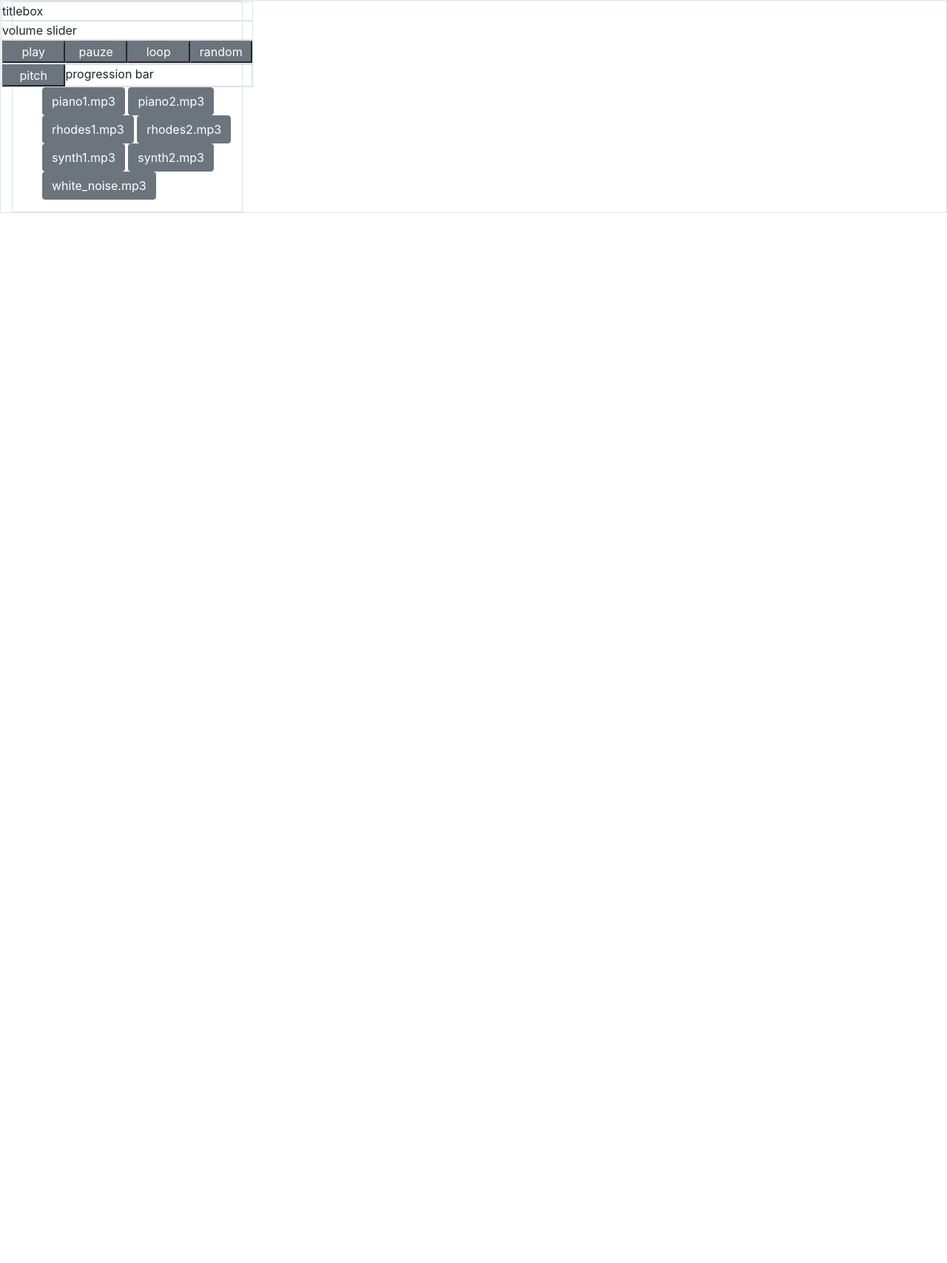
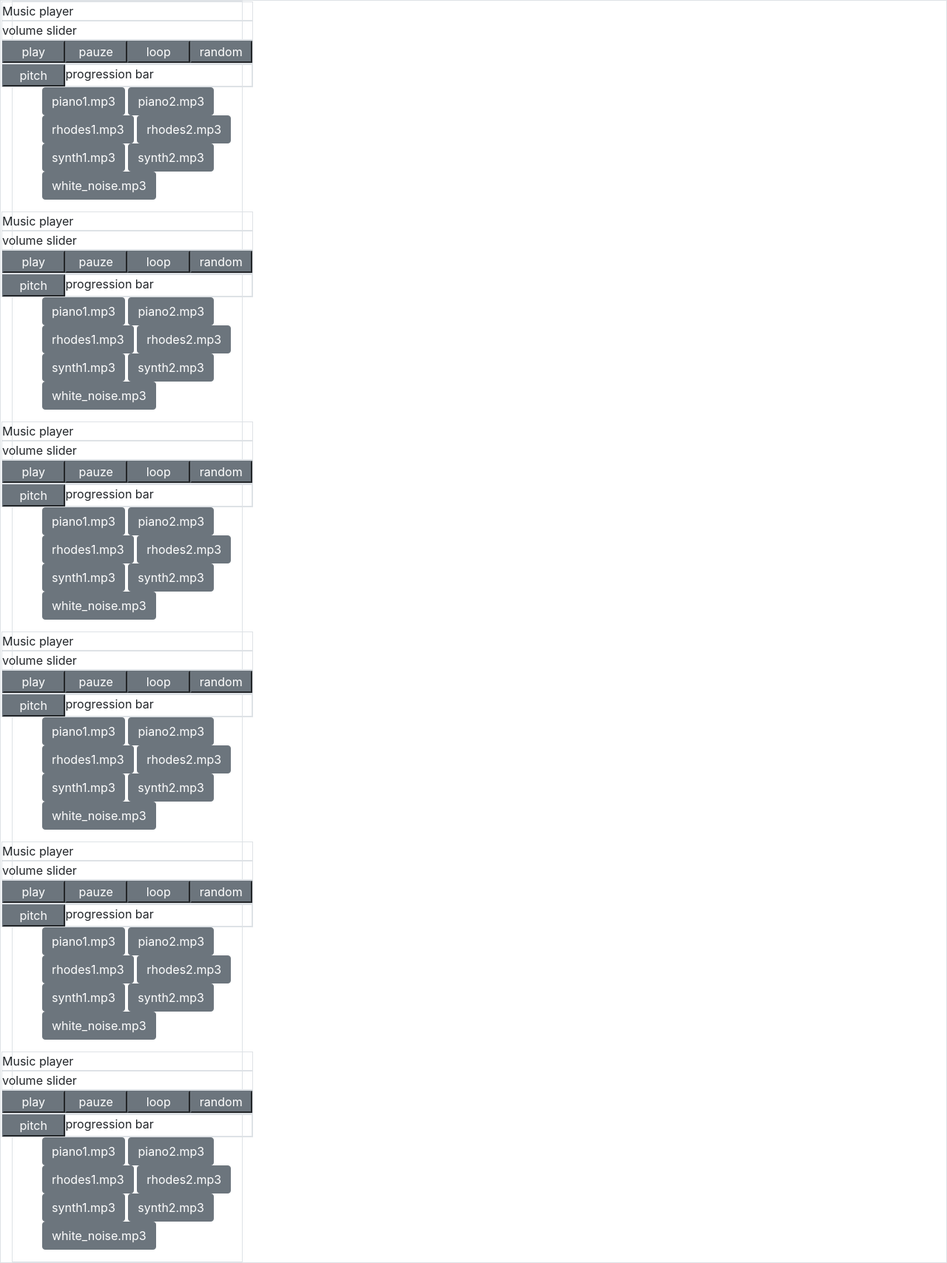
Before and after one commit to andre7455/StoterSoundSystem, a PHP site: page / in a window 1280 px wide. Shown: the whole page at 74% size. Before the commit the page ends 288 px from the top, so only its background shows below. Run offline with PHP 8.4, Linux system fonts and the light colour scheme.

Commit message:
few new funcitons

```diff
--- a/Main.js
+++ b/Main.js
@@ -1,11 +1,19 @@
-    var muziek['kaas', "kas"];
-
-    function Selector(playerId, songId){
-    //check
-    console.log(songId);
-
-    //i want to disable the button after clicking it
-    this.disabled = true;
 
 
+    //song selector and title changer
+    function Selector(playerId, songId){
+    let muziek = ['piano1', 'piano2', 'rhodes1', 'rodes2', 'synth1', 'synth2', 'white_noise' ];
+
+    console.log('button' + playerId + songId);
+    //change song title
+    document.getElementById('Titlebox' + playerId).innerHTML = muziek[songId];
+
+    //cahnge button to green
+    document.getElementById('button' + playerId + songId).classList.remove('btn-secondary');
+    document.getElementById('button' + playerId + songId).classList.add('btn-success');
+
+
+
+
+    console.log('button' + playerId + songId);
     }
--- a/index.php
+++ b/index.php
@@ -11,15 +11,23 @@
     <script src="https://cdn.jsdelivr.net/npm/bootstrap@4.6.0/dist/js/bootstrap.bundle.min.js"
             integrity="sha384-Piv4xVNRyMGpqkS2by6br4gNJ7DXjqk09RmUpJ8jgGtD7zP9yug3goQfGII0yAns"
             crossorigin="anonymous"></script>
+    <script src="Main.js"></script>
     <title>Stoter Sound System</title>
 </head>
 <body>
+
 <div class="border container-fluid w-100 "> <!-- pannel -->
     <div class="border w-25"> <!-- player -->
-        <div class="border row">
-            <a>titlebox</a>
+
+<?php
+    //$i is de player de
+// nummers zijn player nummers
+    for ($i = 0; $i <= 5; $i++){
+    echo '
+    <div class="border row">
+            <a id="Titlebox'. $i .'">Music player</a>
         </div>
-        <div class="border row"> <!-- volume slider -->
+        <div class="border row" > <!-- volume slider -->
             <a>volume slider</a>
         </div>
         <div class="border row"> <!-- play/pauze/loop/random -->
@@ -34,18 +42,23 @@
         </div>
         <div> <!-- music selection box -->
             <ul>
-                <button class="btn btn-secondary" onclick="Selector(1, 0), this">piano1.mp3</button>
-                <button class="btn btn-secondary" onclick="Selector(1, 1)">piano2.mp3</button>
-                <button class="btn btn-secondary" onclick="Selector(1, 2)">rhodes1.mp3</button>
-                <button class="btn btn-secondary" onclick="Selector(1, 3)">rhodes2.mp3</button>
-                <button class="btn btn-secondary" onclick="Selector(1, 4)">synth1.mp3</button>
-                <button class="btn btn-secondary" onclick="Selector(1, 5)">synth2.mp3</button>
-                <button class="btn btn-secondary" onclick="Selector(1, 6)">white_noise.mp3</button>
+                <button id="button'. $i .'0" class="btn btn-secondary" onclick="Selector('. $i .', 0)">piano1.mp3</button>
+                <button id="button'. $i .'1" class="btn btn-secondary" onclick="Selector('. $i .', 1)">piano2.mp3</button>
+                <button id="button'. $i .'2" class="btn btn-secondary" onclick="Selector('. $i .', 2)">rhodes1.mp3</button>
+                <button id="button'. $i .'3" class="btn btn-secondary" onclick="Selector('. $i .', 3)">rhodes2.mp3</button>
+                <button id="button'. $i .'4" class="btn btn-secondary" onclick="Selector('. $i .', 4)">synth1.mp3</button>
+                <button id="button'. $i .'5" class="btn btn-secondary" onclick="Selector('. $i .', 5)">synth2.mp3</button>
+                <button id="button'. $i .'6" class="btn btn-secondary" onclick="Selector('. $i .', 6)">white_noise.mp3</button>
             </ul>
         </div>
 
-        <script src="Main.js"></script>
+    ';
+    }
+
+
+?>
     </div>
 </div>
 </body>
+
 </html>
```
